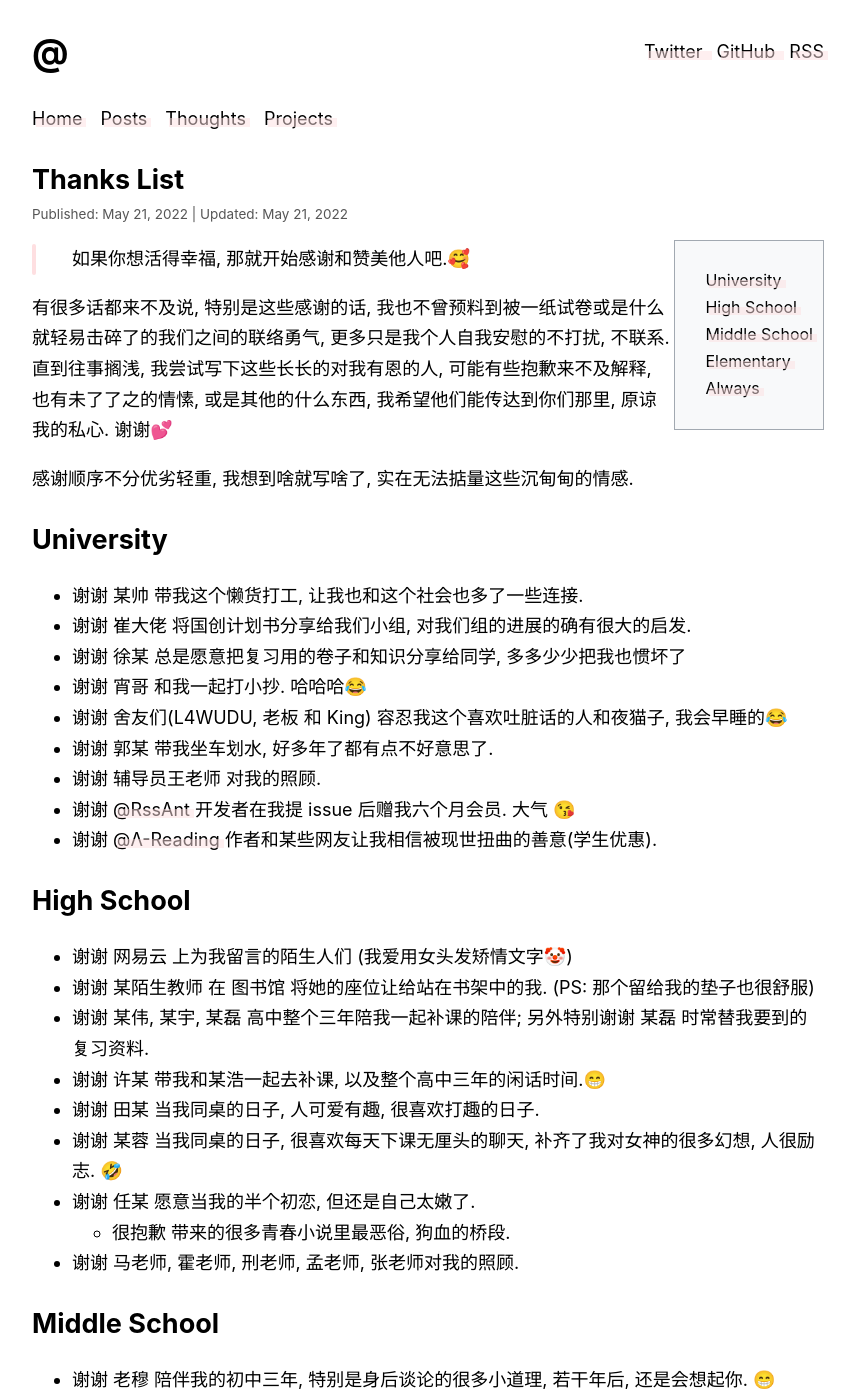
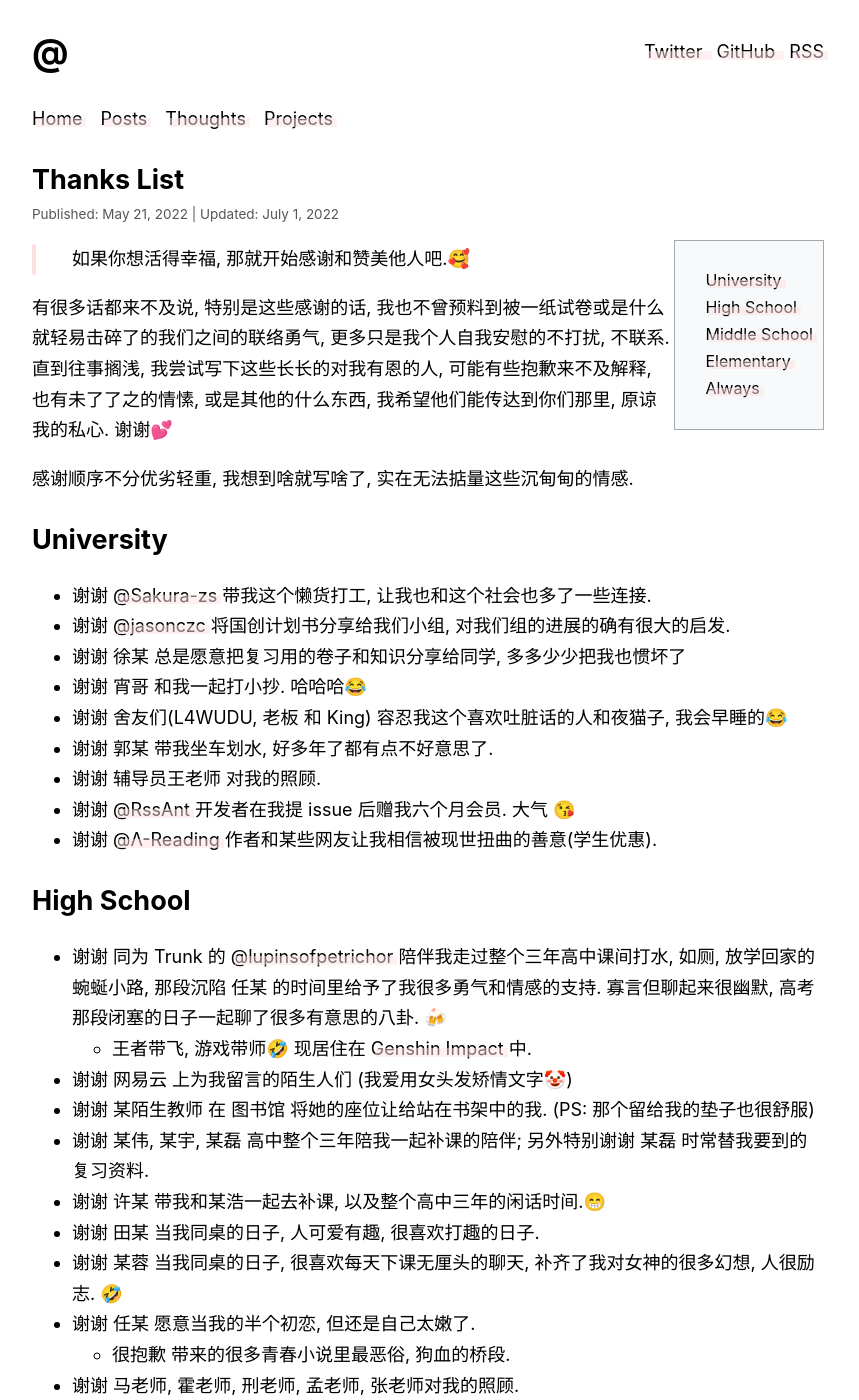
Before and after one commit to bGZo/blog, a Jekyll site: the page built from _posts/thoughts/2022-05-21-thanks-list.md, in a window 1280 px wide and 1400 px high. Shown: the whole window, without its empty margins (212-1071 px from the left). Built offline with Jekyll 4.4.1, drawn with Linux system fonts in a browser that asks for light colours; some of the changed text lies outside the part shown.

Commit message:
Update Articles

```diff
--- a/_posts/thoughts/2022-05-21-thanks-list.md
+++ b/_posts/thoughts/2022-05-21-thanks-list.md
@@ -1,11 +1,10 @@
 ---
 layout: post
 title: Thanks List
-updated: 2022-05-21
+updated: 2022-07-01
 category: thoughts
 comment_link: https://github.com/bGZo/blog/issues/4
 ---
-
 
 > 如果你想活得幸福, 那就开始感谢和赞美他人吧.🥰
 
@@ -15,8 +14,8 @@
 
 ## University
 
-- 谢谢 某帅 带我这个懒货打工, 让我也和这个社会也多了一些连接.
-- 谢谢 崔大佬 将国创计划书分享给我们小组, 对我们组的进展的确有很大的启发.
+- 谢谢 [@Sakura-zs](https://github.com/Sakura-zs) 带我这个懒货打工, 让我也和这个社会也多了一些连接.
+- 谢谢 [@jasonczc](https://github.com/jasonczc) 将国创计划书分享给我们小组, 对我们组的进展的确有很大的启发.
 - 谢谢 徐某 总是愿意把复习用的卷子和知识分享给同学, 多多少少把我也惯坏了
 - 谢谢 宵哥 和我一起打小抄. 哈哈哈😂
 - 谢谢 舍友们(L4WUDU, 老板 和 King) 容忍我这个喜欢吐脏话的人和夜猫子, 我会早睡的😂
@@ -27,6 +26,8 @@
 
 ## High School
 
+- 谢谢 同为 Trunk 的 [@lupinsofpetrichor](https://github.com/lupinsofpetrichor) 陪伴我走过整个三年高中课间打水,  如厕, 放学回家的蜿蜒小路, 那段沉陷 任某 的时间里给予了我很多勇气和情感的支持. 寡言但聊起来很幽默, 高考那段闭塞的日子一起聊了很多有意思的八卦. 🍻
+  - 王者带飞, 游戏带师🤣 现居住在 [Genshin Impact](https://ys.mihoyo.com) 中.
 - 谢谢 网易云 上为我留言的陌生人们 (我爱用女头发矫情文字🤡)
 - 谢谢 某陌生教师 在 图书馆 将她的座位让给站在书架中的我. (PS: 那个留给我的垫子也很舒服)
 - 谢谢 某伟, 某宇, 某磊 高中整个三年陪我一起补课的陪伴; 另外特别谢谢 某磊 时常替我要到的复习资料.
@@ -65,7 +66,7 @@
 - 谢谢 郭某, 刘某 陪伴我的小学六年
   - 我当时说过的很多话都伤到了你, 但当时真的不会照顾人的感情, 抱歉😖
 - 谢谢 王某 通知我作业的三年, 最后几年一直打电话问你作业哈哈哈.
-- 谢谢 尤老师, 倪老师 对我的照顾.
+- 谢谢 尤老师, 倪老师, 汪老师 对我的照顾.
 
 ## Always
 
@@ -74,4 +75,4 @@
   - 谢谢 老姐 还留心将认为对我有用的东西留给我. 真的很感谢. 即使大多不甚有用...
 - 谢谢出门也会为我留门的 陌生人们
 - 谢谢主动为骑自行车的我让路的 司机们
-- 谢谢中国互联网审查未出那几年为爱发电的 网友. 我经历过那个时间段的惨景.
+- 谢谢中国互联网审查未正式推广那几年为爱发电的 网友. 那是一个拙劣却真实, 和谐的理想乡.
```
